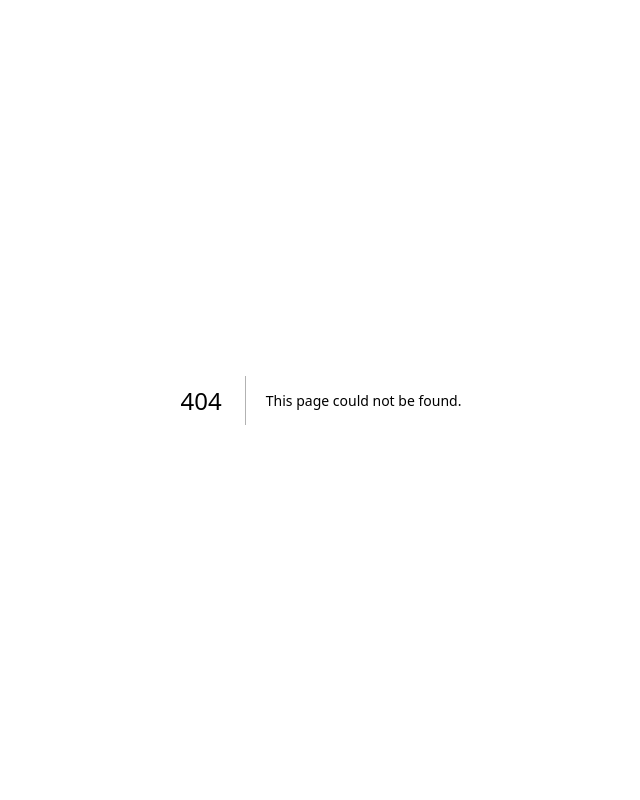
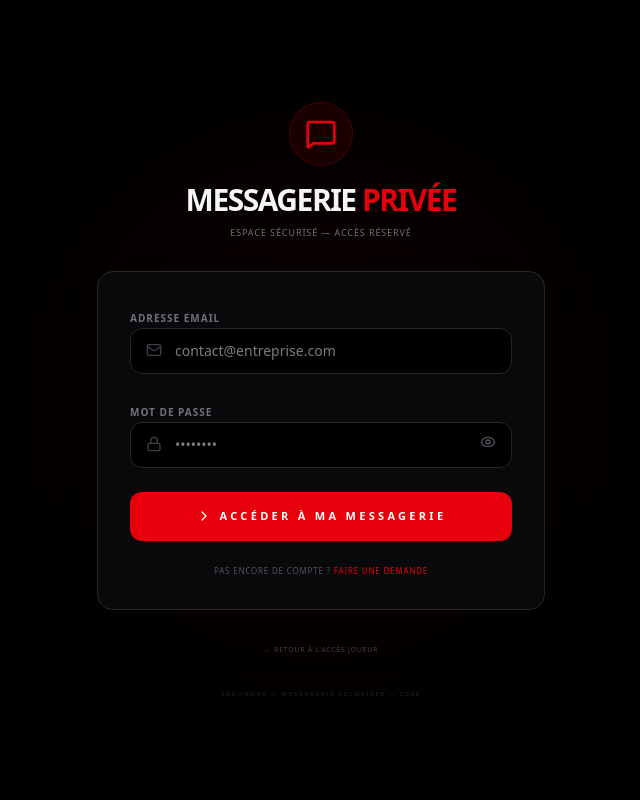
Before and after one commit to AirsoftSystem/vagondys, a Next.js app: page /messagerie/connexion in a window 1280 px wide. Before the commit this address had no page. Shown: the top 800 px of the page, without its empty margins (319-959 px from the left). Built offline with nearby package versions, Linux system fonts and the light colour scheme; no server answers.

Commit message:
3ème Nouvelle page messagerie

```diff
--- a/app/(auth)/connexion/page.tsx
+++ b/app/(auth)/connexion/page.tsx
@@ -1,4 +1,3 @@
-
 "use client";
 
 import React, { useState, Suspense } from 'react';
@@ -59,7 +58,7 @@ function LoginForm() {
     }
 
     // AUTHENTIFICATION : Pilotée par le projet MASTER (Le Cerveau)
-    const { error: authError, data: authData } = await supabase.auth.signInWithPassword({
+    const { error: authError } = await supabase.auth.signInWithPassword({
       email: email,
       password: password,
     });
@@ -68,50 +67,14 @@ function LoginForm() {
       console.error("Auth Failure:", authError.message);
       setError("ÉCHEC D'IDENTIFICATION : ACCÈS REFUSÉ.");
       setLoading(false);
-      return;
+    } else {
+      /** * REDIRECTION : Vers l'espace joueur.
+       * router.refresh() est vital ici pour forcer le middleware (proxy.ts)
+       * à re-analyser les cookies de session et la ville de l'utilisateur.
+       */
+      router.refresh();
+      router.push("/espace-joueur");
     }
-
-    // ✅ Après authentification réussie, vérifier le type de compte
-    const userId = authData.user?.id;
-    let redirectUrl = "/espace-joueur"; // Par défaut pour les joueurs
-
-    if (userId) {
-      try {
-        // Vérifier si l'utilisateur est un compte messagerie
-        const supabaseUrl = process.env.NEXT_PUBLIC_SUPABASE_URL;
-        const supabaseKey = process.env.SUPABASE_SERVICE_ROLE_KEY;
-
-        if (supabaseUrl && supabaseKey) {
-          const { createClient } = await import("@supabase/supabase-js");
-          const supabaseAdmin = createClient(supabaseUrl, supabaseKey);
-
-          const { data: messagerieAccount } = await supabaseAdmin
-            .from("messagerie_accounts")
-            .select("role, status")
-            .eq("user_id", userId)
-            .maybeSingle();
-
-          if (messagerieAccount && messagerieAccount.status === "active") {
-            // C'est un compte messagerie → rediriger vers la messagerie
-            redirectUrl = "/messagerie";
-            console.log(`✅ Connexion messagerie: ${email} → redirection vers /messagerie`);
-          } else {
-            console.log(`✅ Connexion joueur: ${email} → redirection vers /espace-joueur`);
-          }
-        }
-      } catch (err) {
-        console.error("Erreur vérification type compte:", err);
-        // En cas d'erreur, on reste sur la redirection par défaut (espace-joueur)
-      }
-    }
-
-    /**
-     * REDIRECTION : Vers l'espace approprié (joueur ou messagerie)
-     * router.refresh() est vital ici pour forcer le middleware (proxy.ts)
-     * à re-analyser les cookies de session.
-     */
-    router.refresh();
-    router.push(redirectUrl);
   };
 
   return (
--- /dev/null
+++ b/app/(public)/messagerie/connexion/page.tsx
@@ -0,0 +1,233 @@
+
+"use client";
+
+import React, { useState, Suspense } from "react";
+import { useRouter, useSearchParams } from "next/navigation";
+import Link from "next/link";
+import {
+  Mail,
+  Lock,
+  Eye,
+  EyeOff,
+  AlertTriangle,
+  RefreshCcw,
+  ChevronRight,
+  MessageSquare
+} from "lucide-react";
+import { createClient } from "@supabase/supabase-js";
+
+/**
+ * Composant de connexion (isolé pour useSearchParams)
+ */
+function MessagerieLoginContent() {
+  const router = useRouter();
+  const searchParams = useSearchParams();
+  const message = searchParams.get("message");
+
+  const [email, setEmail] = useState("");
+  const [password, setPassword] = useState("");
+  const [loading, setLoading] = useState(false);
+  const [error, setError] = useState<string | null>(null);
+  const [showPassword, setShowPassword] = useState(false);
+
+  const supabase = createClient(
+    process.env.NEXT_PUBLIC_SUPABASE_URL!,
+    process.env.NEXT_PUBLIC_SUPABASE_ANON_KEY!
+  );
+
+  const handleSubmit = async (e: React.FormEvent) => {
+    e.preventDefault();
+    setError(null);
+    setLoading(true);
+
+    if (!email || !password) {
+      setError("Veuillez renseigner votre email et mot de passe.");
+      setLoading(false);
+      return;
+    }
+
+    try {
+      const { data, error: signInError } = await supabase.auth.signInWithPassword({
+        email: email.toLowerCase().trim(),
+        password: password,
+      });
+
+      if (signInError) {
+        throw new Error("Email ou mot de passe incorrect");
+      }
+
+      if (!data.user) {
+        throw new Error("Erreur de connexion");
+      }
+
+      // Vérifier que l’utilisateur a bien un compte messagerie
+      const supabaseAdmin = createClient(
+        process.env.NEXT_PUBLIC_SUPABASE_URL!,
+        process.env.SUPABASE_SERVICE_ROLE_KEY!
+      );
+
+      const { data: messagerieAccount } = await supabaseAdmin
+        .from("messagerie_accounts")
+        .select("status")
+        .eq("user_id", data.user.id)
+        .maybeSingle();
+
+      if (!messagerieAccount || messagerieAccount.status !== "active") {
+        await supabase.auth.signOut();
+        throw new Error("Accès non autorisé. Compte messagerie non actif.");
+      }
+
+      router.refresh();
+      router.push("/messagerie");
+    } catch (err) {
+      setError(err instanceof Error ? err.message : "Erreur de connexion");
+    } finally {
+      setLoading(false);
+    }
+  };
+
+  return (
+    <div className="max-w-md w-full">
+      <form onSubmit={handleSubmit} className="bg-zinc-950 border border-zinc-800 rounded-2xl p-8 space-y-6 shadow-2xl">
+
+        {/* Message de succès (ex: compte activé) */}
+        {message === "compte_active" && (
+          <div className="bg-green-500/10 border border-green-500/30 rounded-xl p-3 text-center">
+            <p className="text-[9px] text-green-500 font-black uppercase tracking-widest">
+              ✓ Compte activé. Vous pouvez maintenant vous connecter.
+            </p>
+          </div>
+        )}
+
+        {/* Erreur */}
+        {error && (
+          <div className="bg-red-600/10 border border-red-600/30 rounded-xl p-3 flex items-center gap-2 text-red-500">
+            <AlertTriangle className="w-4 h-4 shrink-0" />
+            <p className="text-[9px] font-black uppercase tracking-widest">{error}</p>
+          </div>
+        )}
+
+        {/* Email */}
+        <div className="space-y-2">
+          <label className="text-[10px] font-black uppercase tracking-widest text-zinc-500">
+            Adresse email
+          </label>
+          <div className="relative">
+            <Mail className="absolute left-4 top-3.5 w-4 h-4 text-zinc-700" />
+            <input
+              type="email"
+              value={email}
+              onChange={(e) => setEmail(e.target.value)}
+              required
+              placeholder="contact@entreprise.com"
+              className="w-full bg-black border border-zinc-800 rounded-xl p-3 pl-11 text-sm focus:border-red-600 outline-none transition-colors"
+            />
+          </div>
+        </div>
+
+        {/* Mot de passe */}
+        <div className="space-y-2">
+          <label className="text-[10px] font-black uppercase tracking-widest text-zinc-500">
+            Mot de passe
+          </label>
+          <div className="relative">
+            <Lock className="absolute left-4 top-3.5 w-4 h-4 text-zinc-700" />
+            <input
+              type={showPassword ? "text" : "password"}
+              value={password}
+              onChange={(e) => setPassword(e.target.value)}
+              required
+              placeholder="••••••••"
+              className="w-full bg-black border border-zinc-800 rounded-xl p-3 pl-11 pr-11 text-sm focus:border-red-600 outline-none transition-colors"
+            />
+            <button
+              type="button"
+              onClick={() => setShowPassword(!showPassword)}
+              className="absolute right-4 top-3 text-zinc-600 hover:text-white transition-colors"
+            >
+              {showPassword ? <EyeOff className="w-4 h-4" /> : <Eye className="w-4 h-4" />}
+            </button>
+          </div>
+        </div>
+
+        {/* Bouton */}
+        <button
+          type="submit"
+          disabled={loading}
+          className="w-full bg-red-600 hover:bg-red-700 disabled:opacity-50 disabled:cursor-not-allowed text-white font-black py-4 rounded-xl uppercase tracking-[0.3em] text-[11px] transition-all flex items-center justify-center gap-2"
+        >
+          {loading ? (
+            <RefreshCcw className="w-4 h-4 animate-spin" />
+          ) : (
+            <ChevronRight className="w-4 h-4" />
+          )}
+          {loading ? "Connexion..." : "Accéder à ma messagerie"}
+        </button>
+
+        {/* Lien vers demande d’inscription */}
+        <p className="text-center text-[8px] text-zinc-600 uppercase tracking-widest">
+          Pas encore de compte ?{" "}
+          <Link href="/messagerie/inscription" className="text-red-600 hover:text-red-500">
+            Faire une demande
+          </Link>
+        </p>
+      </form>
+
+      <div className="mt-6 text-center">
+        <Link
+          href="/connexion"
+          className="text-[7px] text-zinc-700 hover:text-zinc-500 uppercase tracking-widest transition-colors"
+        >
+          ← Retour à l&apos;accès joueur
+        </Link>
+      </div>
+    </div>
+  );
+}
+
+/**
+ * Page principale avec Suspense
+ */
+export default function MessagerieLoginPage() {
+  return (
+    <div className="min-h-screen bg-black flex flex-col items-center justify-center p-6">
+
+      {/* Effet de fond */}
+      <div className="absolute inset-0 overflow-hidden pointer-events-none">
+        <div className="absolute top-1/2 left-1/2 -translate-x-1/2 -translate-y-1/2 w-[500px] h-[500px] bg-red-600/5 rounded-full blur-[120px]" />
+      </div>
+
+      <div className="relative z-10 w-full max-w-md">
+
+        {/* En-tête */}
+        <div className="text-center mb-8">
+          <div className="inline-flex items-center justify-center w-16 h-16 bg-red-600/10 rounded-full border border-red-600/20 mb-4">
+            <MessageSquare className="w-8 h-8 text-red-600" />
+          </div>
+          <h1 className="text-3xl font-black uppercase tracking-tighter">
+            Messagerie <span className="text-red-600">Privée</span>
+          </h1>
+          <p className="text-[9px] text-zinc-500 uppercase tracking-widest mt-2">
+            Espace sécurisé — Accès réservé
+          </p>
+        </div>
+
+        {/* Formulaire de connexion */}
+        <Suspense fallback={
+          <div className="bg-zinc-950 border border-zinc-800 rounded-2xl p-12 text-center">
+            <RefreshCcw className="w-6 h-6 text-red-600 animate-spin mx-auto" />
+          </div>
+        }>
+          <MessagerieLoginContent />
+        </Suspense>
+
+        {/* Footer */}
+        <div className="mt-8 text-center">
+          <p className="text-[6px] text-zinc-800 uppercase tracking-[0.3em]">
+            VAGONDYS — Messagerie sécurisée — 2026
+          </p>
+        </div>
+      </div>
+    </div>
+  );
+}
--- a/app/(public)/messagerie/set-password/page.tsx
+++ b/app/(public)/messagerie/set-password/page.tsx
@@ -83,8 +83,9 @@ function SetPasswordContent() {
 
       setSuccess(true);
 
+      // ✅ REDIRECTION VERS LA PAGE DE CONNEXION MESSAGERIE
       setTimeout(() => {
-        router.push("/connexion?message=compte_active");
+        router.push("/messagerie/connexion?message=compte_active");
       }, 3000);
 
     } catch (err) {
```
